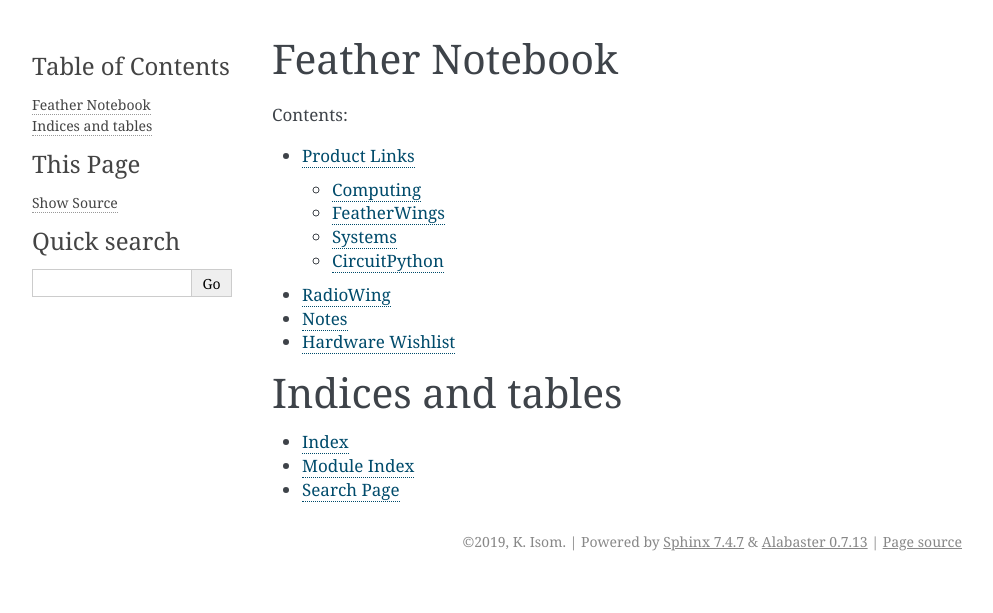
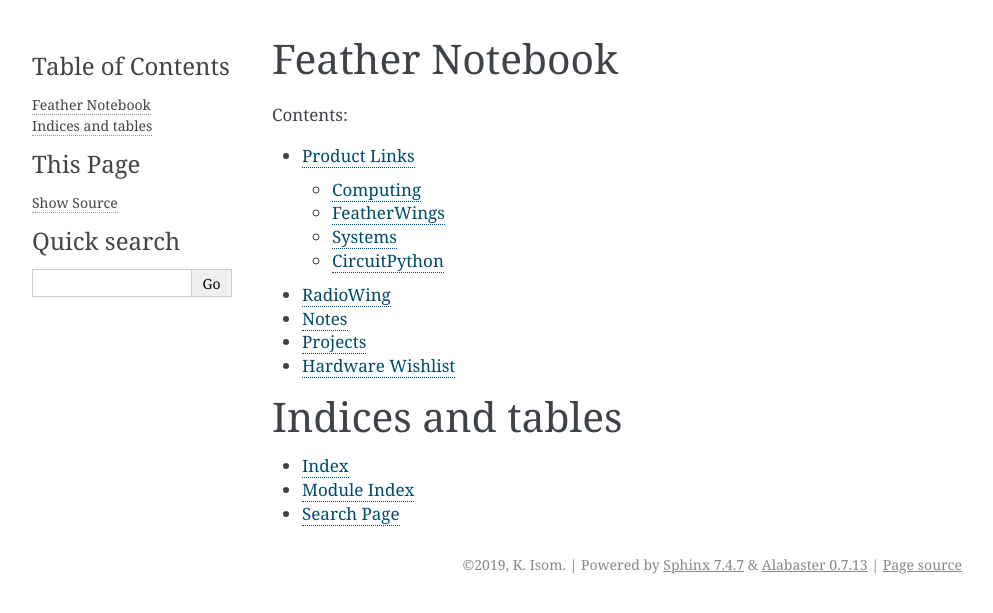
Before and after one commit to kisom/feather-notebook, a Sphinx documentation site: the page built from source/index.rst, in a window 1280 px wide. Shown: the top 613 px of the page, without its empty margins (148-1141 px from the left). Built offline with Sphinx 7.4.7, drawn with Linux system fonts in a browser that asks for light colours.

Commit message:
Add projects.

```diff
--- a/source/index.rst
+++ b/source/index.rst
@@ -13,6 +13,7 @@ Feather Notebook
    links
    radiowing
    notes
+   projects
    wishlist
 
 
--- /dev/null
+++ b/source/projects.rst
@@ -0,0 +1,5 @@
+Projects
+========
+
++ `featherlib <https://platformio.org/lib/show/6168/featherlib/>`__
++ `CBN/gol <https://github.com/kisom/gol>`__
```
